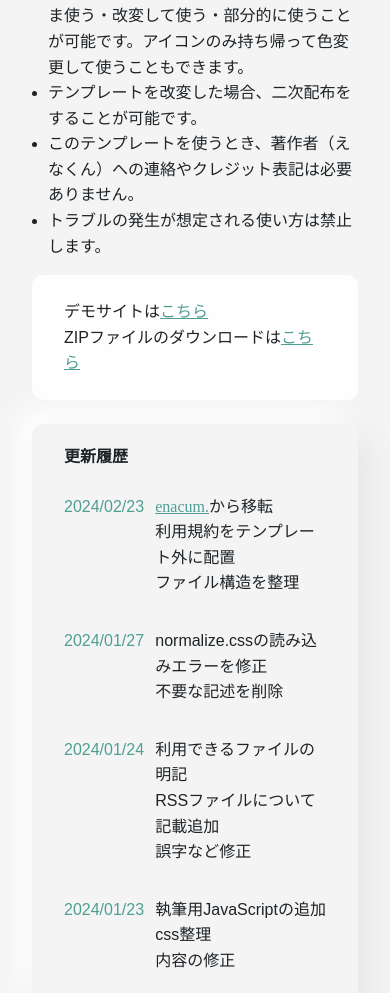
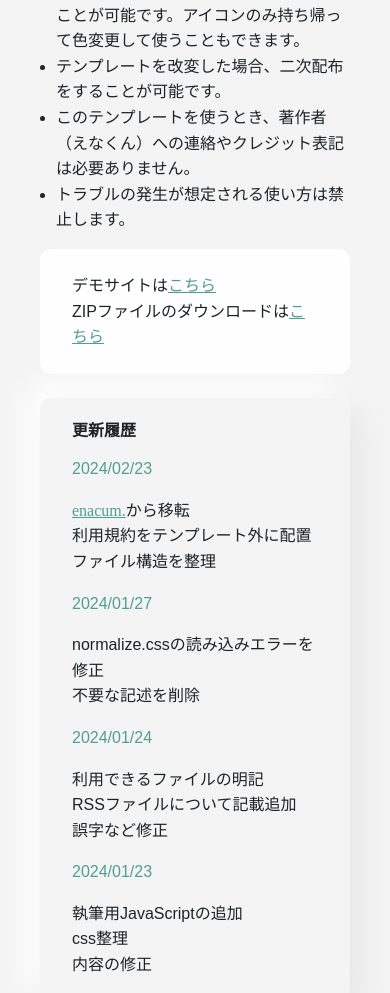
Before and after one commit to enacum/osagari, a plain HTML site: page templates/pink-and-blue/index.html in a window 390 px wide. Shown: the part 745-1738 px from the top of the page. Drawn offline with Linux system fonts and the light colour scheme; files that its build step writes are made by us from their sources; a web font is replaced by a local one.

Commit message:
Add files via upload

```diff
--- a/templates/pink-and-blue/stylesheet.css
+++ b/templates/pink-and-blue/stylesheet.css
@@ -63,6 +63,17 @@ body {
   font-family: "Apple SD Gothic Neo", "游ゴシック体", "YuGothic", "游ゴシック Medium", "Yu Gothic Medium", sans-serif;
   color: var(--font);
   background-color: var(--background);
+}
+@media screen and (max-width: 821px) {
+  body {
+    margin: 0 1rem;
+    padding-top: 1rem;
+  }
+}
+@media screen and (max-width: 499px) {
+  body {
+    margin: 0 0.5rem;
+  }
 }
 
 h2 {
@@ -176,6 +187,11 @@ img {
   grid-template-columns: 1fr 4fr;
   gap: 0.7em;
 }
+@media screen and (max-width: 610px) {
+  .news li {
+    display: block;
+  }
+}
 .date {
   color: var(--highlight);
 }
```
